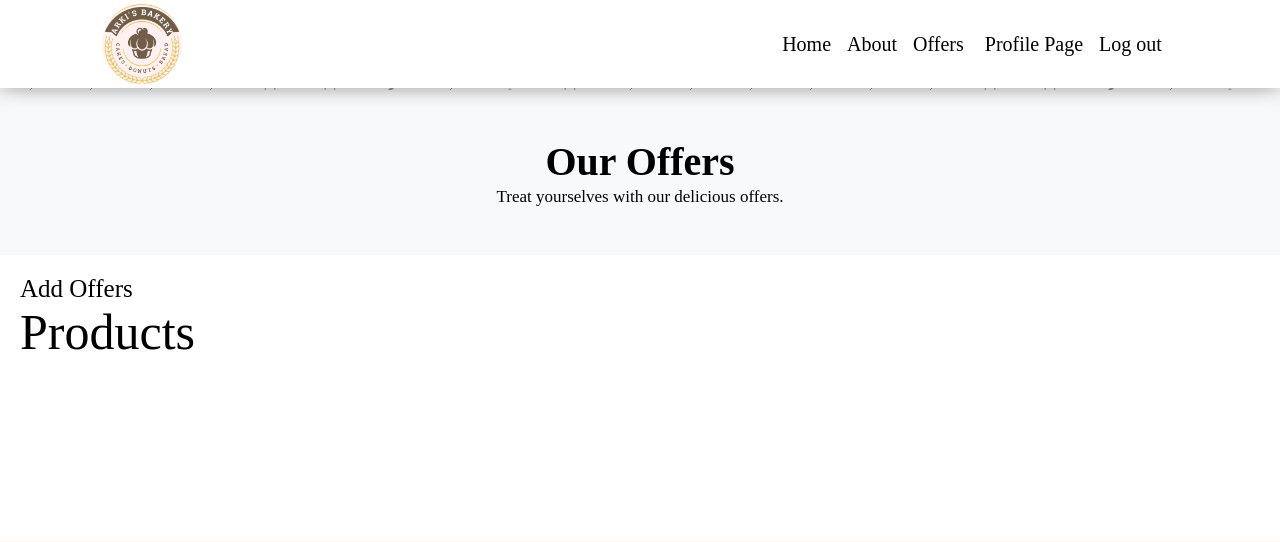
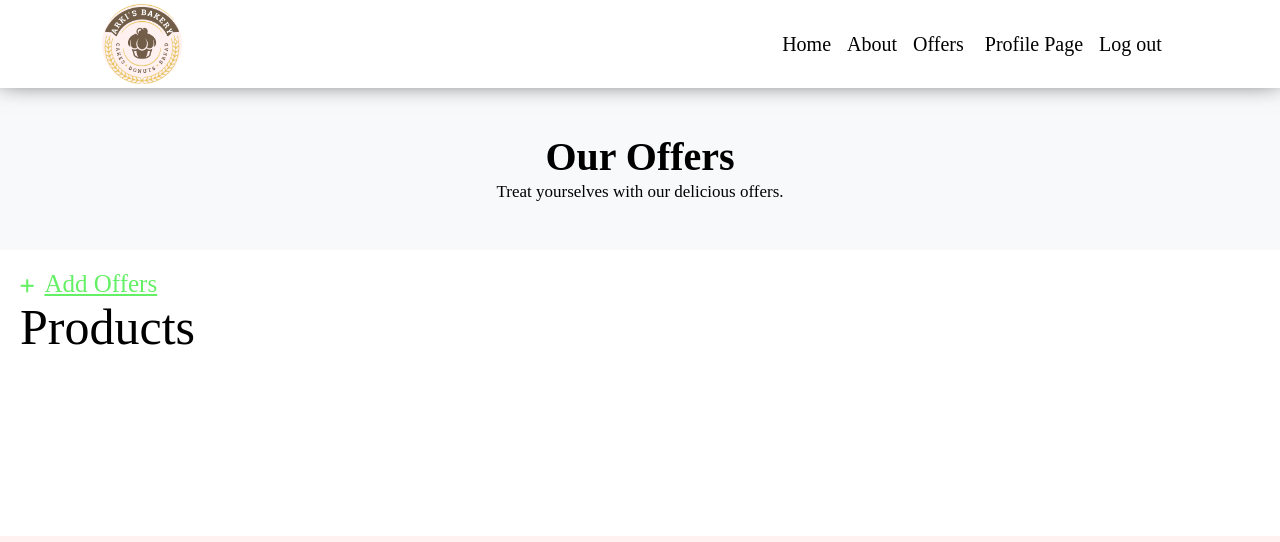
Before and after one commit to AsheFrayne/Bakery-Project, a PHP site: page /offers.php?admin=true in a window 1280 px wide. Shown: the top 542 px of the page. Run offline with PHP 8.4, Linux system fonts and the light colour scheme; a user stored in the database is signed in; data that the repository does not hold is empty; some libraries are stand-ins or nearby versions; some web fonts are replaced.

Commit message:
css edits

```diff
--- a/admin_modal.php
+++ b/admin_modal.php
@@ -1,4 +1,4 @@
-<!-- Modal start -->
+<!-- Admin Modal start -->
 <div class="modal">
     <div class="modal-exit hover">
         <i class="fa fa-times" style="color: white"></i>
@@ -47,4 +47,4 @@
     </div>
 </div>
 
-<!-- Modal end -->
+<!-- Admin Modal end -->
--- a/header.css
+++ b/header.css
@@ -77,15 +77,13 @@ html {
         flex-direction: column;
         align-items: center;
         position: fixed;
-    top: 94px;
+        top: 85px;
         border-bottom-left-radius: 10px;
         border-bottom-right-radius: 10px;
     }
-
     .navmenu a {
         margin: 6px 0;
     }
-
     .dropdown {
         display: block;
         margin-left: 60%;
--- a/offers.css
+++ b/offers.css
@@ -29,7 +29,7 @@ body {
 }
 
 .headerContainer {
-    margin-top: 90px;
+    margin-top: 85px;
 }
 
 .header {
@@ -65,6 +65,17 @@ body {
 
 .item-title {
     font-size: 1.25rem;
+}
+
+.item-title a {
+    color: rgb(100, 240, 100);
+    text-decoration: underline;
+}
+
+.item-title i {
+    color: rgb(100, 240, 100);
+    margin-right: 0.5rem;
+    font-size: 0.825rem;
 }
 
 .item-title h1 {
@@ -111,12 +122,20 @@ body {
     margin-bottom: 1.5rem;
 }
 
+.item-description {
+    min-height: 89px;
+}
+
 .item-description p {
     display: -webkit-box;
     -webkit-line-clamp: 3;
     -webkit-box-orient: vertical;
     overflow: hidden;
     text-overflow: ellipsis;
+}
+
+.item-price p {
+    color: rgb(2, 184, 2);
 }
 
 .modal {
--- a/offers.php
+++ b/offers.php
@@ -31,7 +31,7 @@
               <?php
               if (isset($_SESSION['usersType'])) {
                 if ($_SESSION['usersType'] == 'admin') {
-                  echo '<a href="addOffers.php">Add Offers</a>';
+                  echo '<a href="addOffers.php"><i class="fas fa-plus"></i>Add Offers</a>';
                 }
               }
               ?>
```
Lines whose indentation alone changed are shown as unchanged.
